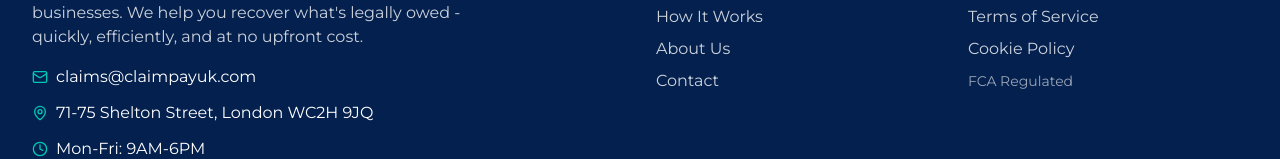
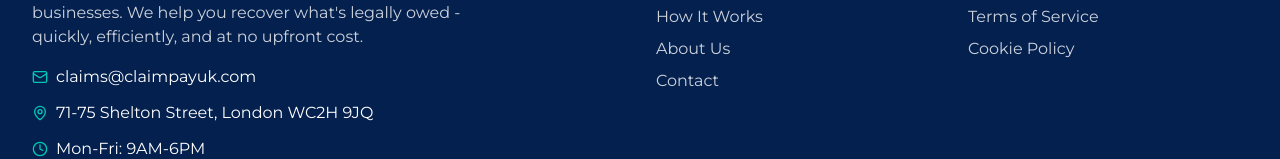
Before and after one commit to christopherjones-eng/claim-late-fees, a React (Vite) app: page /about in a window 1280 px wide. Shown: the part 2602-2761 px from the top of the page. Built offline with nearby package versions, Linux system fonts and the light colour scheme.

Commit message:
Visual edit in Lovable

```diff
--- a/src/components/Layout/Footer.tsx
+++ b/src/components/Layout/Footer.tsx
@@ -48,7 +48,7 @@ const Footer = () => {
               <li><a href="/privacy" className="text-primary-foreground/80 hover:text-secondary transition-colors">Privacy Policy</a></li>
               <li><a href="/terms" className="text-primary-foreground/80 hover:text-secondary transition-colors">Terms of Service</a></li>
               <li><a href="/cookies" className="text-primary-foreground/80 hover:text-secondary transition-colors">Cookie Policy</a></li>
-              <li><span className="text-primary-foreground/60 text-sm">FCA Regulated</span></li>
+
             </ul>
           </div>
         </div>
```
